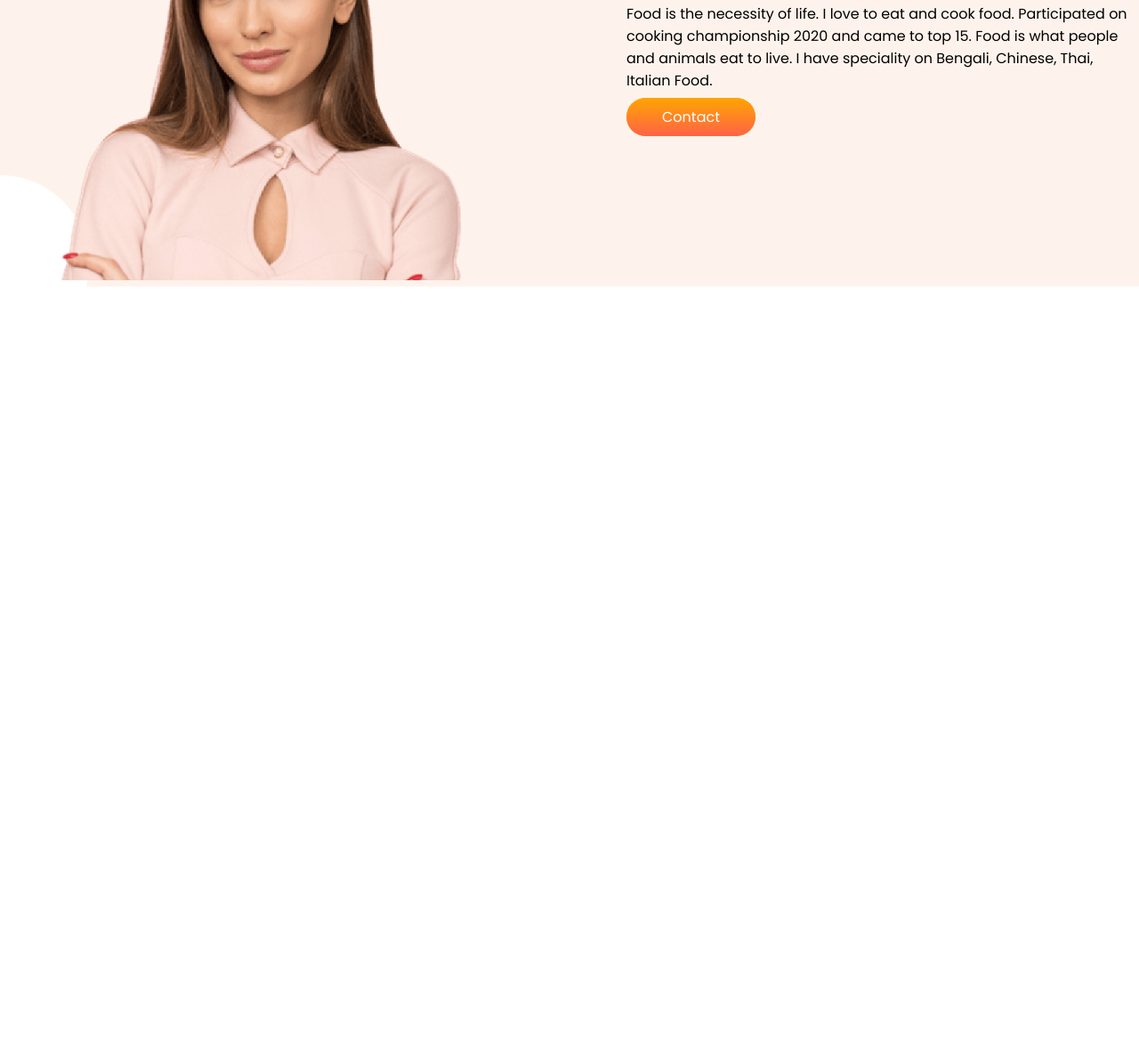
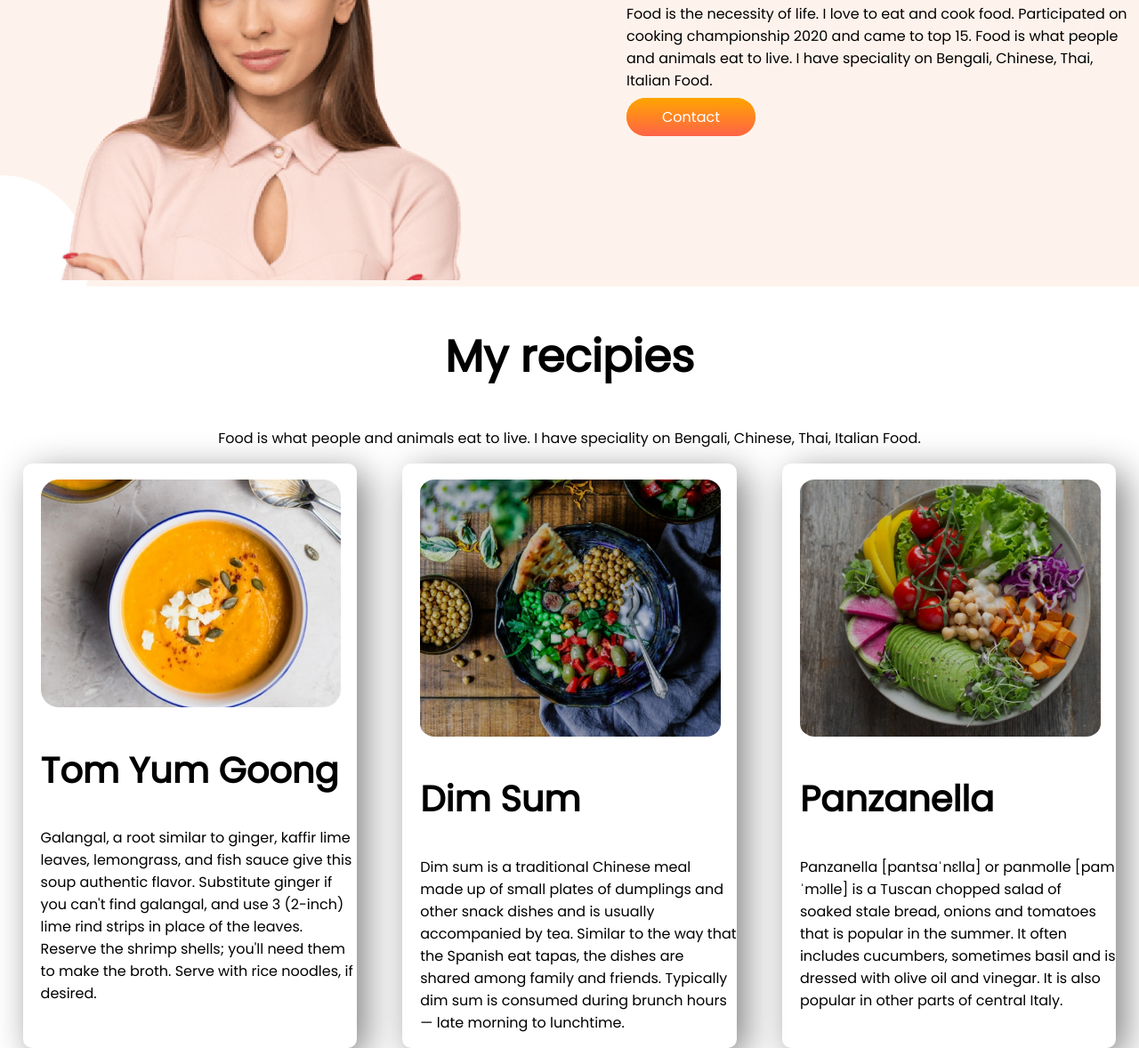
Before and after one commit to Avishek02/Foods-Paradise, a plain HTML site: page index.html in a window 1280 px wide. Shown: the part 629-1807 px from the top of the page at 89% size. Before the commit the page ends 951 px from the top, so only its background shows below. Drawn offline with Linux system fonts and the light colour scheme.

Commit message:
recipies

```diff
--- a/index.html
+++ b/index.html
@@ -13,7 +13,7 @@
 </head>
 
 <body>
-    <section class="welcome">
+    <section class="about flexible-container">
         <div class="half-width">
             <h1><span class="orange-color">To Eat</span> is a Necessity, But To Eat Intelligently is An Art.</h1>
 
@@ -38,7 +38,7 @@
     </section>
 
 
-    <section class="about">
+    <section class="about flexible-container">
 
         <div class="half-width">
             <img src="images/about02.png">
@@ -61,6 +61,46 @@
     </section>
 
 
+    <section class="recipies">
+
+        <div class="recipie-intro">
+            <h1>My recipies</h1>
+            <p>Food is what people and animals eat to live. I have speciality on Bengali,
+                Chinese, Thai, Italian Food.</p>
+        </div>
+
+        <div class="flexible-container food-gallery">
+            <div class="one-third-width">
+                <img src="images/food/recipie1.png">
+                <h2>Tom Yum Goong</h2>
+                <p>Galangal, a root similar to ginger, kaffir lime leaves, lemongrass, and fish sauce give this soup
+                    authentic flavor. Substitute ginger if you can't find galangal, and use 3 (2-inch) lime rind strips
+                    in
+                    place of the leaves. Reserve the shrimp shells; you'll need them to make the broth. Serve with rice
+                    noodles, if desired.</p>
+            </div>
+            <div class="one-third-width">
+                <img src="images/food/recipie2.png">
+                <h2>Dim Sum</h2>
+                <p>Dim sum is a traditional Chinese meal made up of small plates of dumplings and other snack dishes and
+                    is
+                    usually accompanied by tea. Similar to the way that the Spanish eat tapas, the dishes are shared
+                    among
+                    family and friends. Typically dim sum is consumed during brunch hours — late morning to lunchtime.
+                </p>
+            </div>
+            <div class="one-third-width">
+                <img src="images/food/recipie3.png">
+                <h2>Panzanella</h2>
+                <p>Panzanella [pantsaˈnɛlla] or panmolle [pamˈmɔlle] is a Tuscan chopped salad of soaked stale bread,
+                    onions
+                    and tomatoes that is popular in the summer. It often includes cucumbers, sometimes basil and is
+                    dressed
+                    with olive oil and vinegar. It is also popular in other parts of central Italy.</p>
+            </div>
+        </div>
+
+    </section>
 </body>
 
 </html>
--- a/style.css
+++ b/style.css
@@ -7,11 +7,15 @@ h1{
     font-size: 50px;
 }
 
+h2{
+    font-size: 40px;
+}
+
 .orange-color{
     color: orange;
 }
 
-section{
+.flexible-container{
     display: flex;
 }
 
@@ -43,3 +47,26 @@ section{
     background-repeat: no-repeat;
 
 }
+
+.food-gallery{
+
+}
+
+.one-third-width{
+    width: 29%;
+    margin-left: 2%;
+    margin-right: 2%;
+    padding-left: 20px;
+    border-radius: 10px;
+    box-shadow: 10px 10px 40px gray;
+}
+
+.one-third-width img{
+    width:95%;
+    border-radius: 5%;
+    margin-top: 5%;
+}
+
+.recipie-intro{
+    text-align: center;
+}
```
Also changed, not shown: images/food/recipie 01.jpg (added), images/food/recipie 02.jpg (added), images/food/recipie 03.jpeg (added), images/food/recipie1.png (renamed from images/food/Project Cover.png), images/food/recipie2.png (renamed from images/food/Project Cover8.png), images/food/recipie3.png (renamed from images/food/Project Cover5.png).
